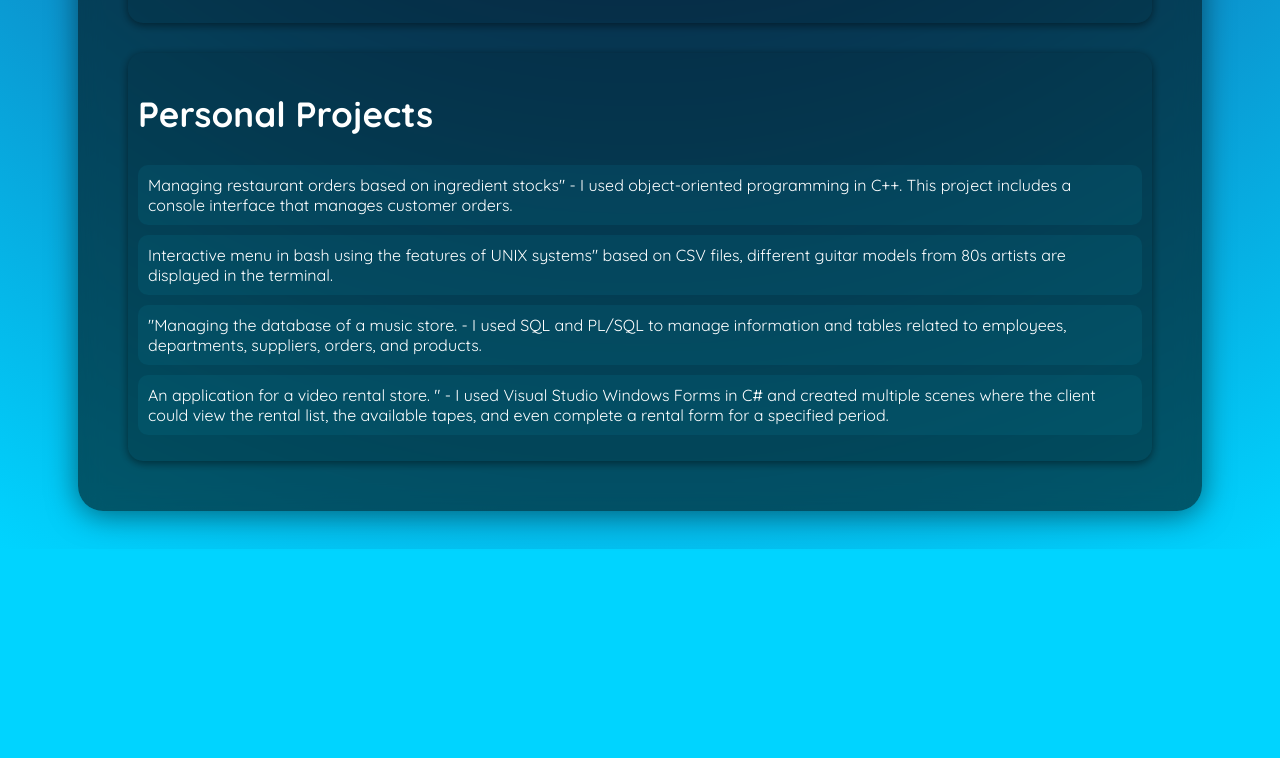
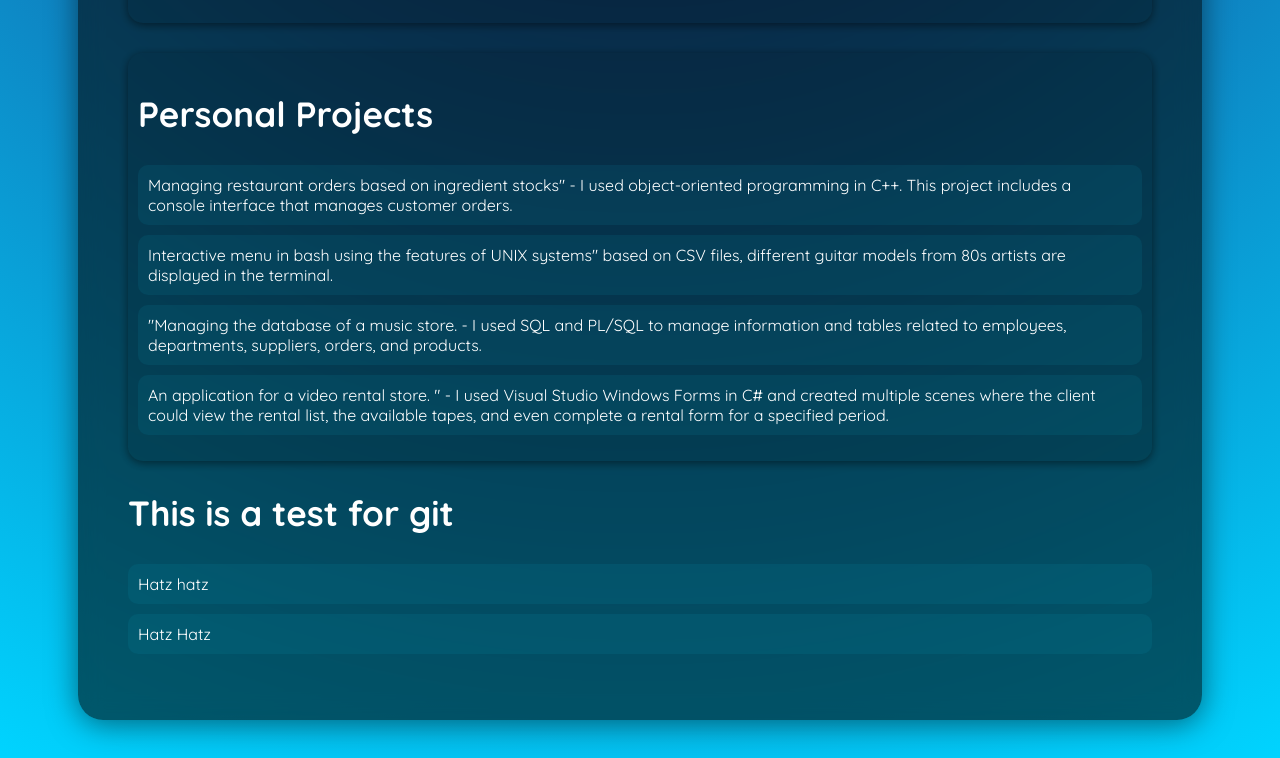
Before and after one commit to AvramAlin/AvramAlinPortofolio, a plain HTML site: page indexPortofolio.html in a window 1280 px wide. Shown: the part 1823-2581 px from the top of the page. Before the commit the page ends 2372 px from the top, so only its background shows below. Drawn offline with Linux system fonts and the light colour scheme.

Commit message:
test commit for the second time

```diff
--- a/indexPortofolio.html
+++ b/indexPortofolio.html
@@ -102,6 +102,13 @@
                             complete a rental form for a specified period.</li>
                     </ul>
                 </div>
+                <div class="testForGit">
+                    <h2>This is a test for git</h2>
+                    <ul>
+                        <li>Hatz hatz</li>
+                        <li>Hatz Hatz</li>
+                    </ul>
+                </div>
             </div>
 
         </div>
```
